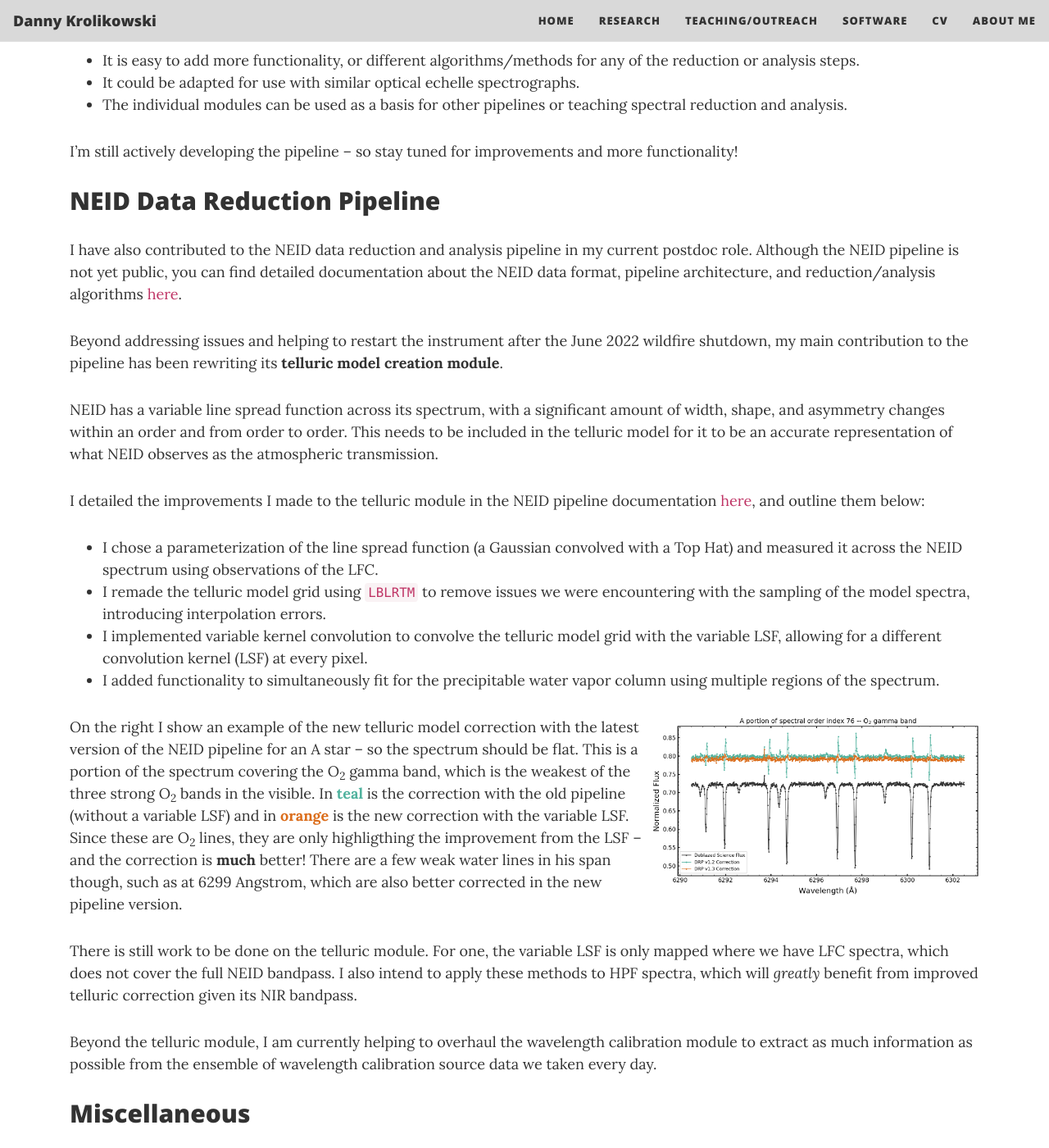
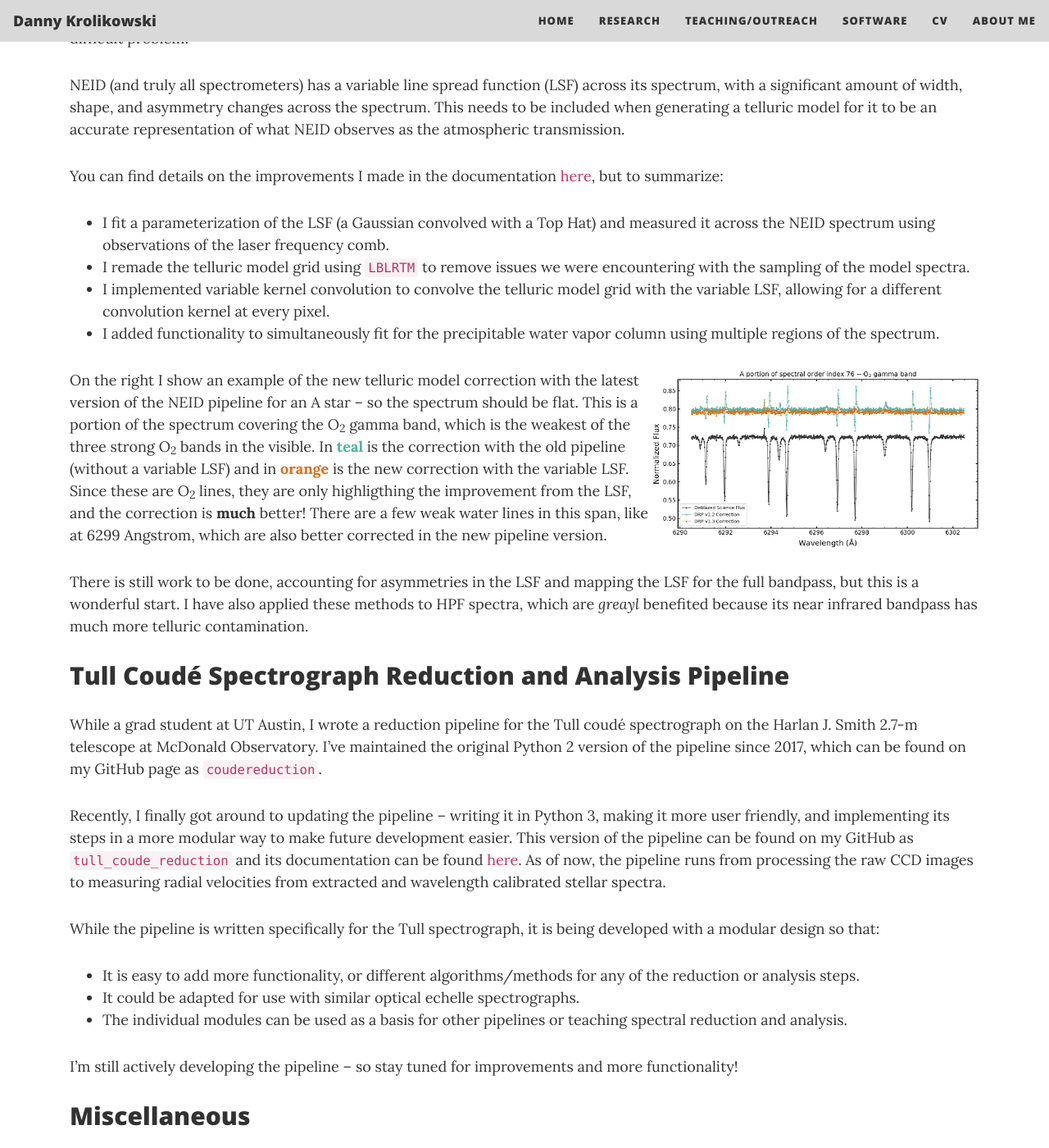
Before and after one commit to dkrolikowski/dkrolikowski.github.io, a Jekyll site: the page built from software.md, in a window 1280 px wide and 1400 px high, scrolled down 1116 px. Shown: the whole window at 82% size. Built offline with Jekyll 4.4.1, drawn with Linux system fonts in a browser that asks for light colours; nearby versions of some CDN libraries; some of the changed text lies outside the part shown.

Commit message:
Update software.md
telluric update

````diff
--- a/software.md
+++ b/software.md
@@ -7,9 +7,34 @@ cover-img:
 ---
 {% include mathjs %}
 
-Writing software, in particular to support others, is one of my favorite parts of being an astronomer. That joy is largely what led me to my current job on the NEID software team, where I am continuing my years of experience working on the reduction and analysis of spectroscopic data.
+My favorite part of my job is writing software to support astronomical instrumentation and the research done by other astronomers. That joy is largely what led me to my current role on the NEID software team, where I am continuing my years of experience working on the reduction and analysis of spectroscopic data, even extending my work to influence the extreme precision radial velocity (EPRV) community at large.
 
-Below I detail software that I have written or plan to write, and my contributions to the NEID pipeline.
+Below I detail software that I have written and contributed to, including the NEID pipeline.
+
+## NEID Data Reduction Pipeline
+
+I have significantly contributed to the NEID pipeline in my current role, the documentation for which can be found [here](https://neid.ipac.caltech.edu/docs/NEID-DRP/).
+
+Beyond addressing issues and helping to restart the instrument after the June 2022 wildfire shutdown, my main contributions to the pipeline have been rewriting its **telluric model creation** and **wavelength calibration** modules.
+
+### Telluric Modeling
+
+Large swaths of the visible and infrared spectrum are absorbed by Earth's atmosphere, contaminating our astronomical observations. The NEID DRP provides a telluric model with which to correct the spectra for Earth's atmosphere. However, this is a difficult problem!
+
+NEID (and truly all spectrometers) has a variable line spread function (LSF) across its spectrum, with a significant amount of width, shape, and asymmetry changes across the spectrum. This needs to be included when generating a telluric model for it to be an accurate representation of what NEID observes as the atmospheric transmission.
+
+You can find details on the improvements I made in the documentation [here](https://neid.ipac.caltech.edu/docs/NEID-DRP/algorithms.html#telluric-model), but to summarize:
+
++ I fit a parameterization of the LSF (a Gaussian convolved with a Top Hat) and measured it across the NEID spectrum using observations of the laser frequency comb.
++ I remade the telluric model grid using [```LBLRTM```](https://github.com/AER-RC/LBLRTM) to remove issues we were encountering with the sampling of the model spectra.
++ I implemented variable kernel convolution to convolve the telluric model grid with the variable LSF, allowing for a different convolution kernel at every pixel.
++ I added functionality to simultaneously fit for the precipitable water vapor column using multiple regions of the spectrum.
+
+[![O2 Gamma Band](/assets/img/o2_gamma_band.png){: width="400" align='right'}](/assets/img/o2_gamma_band.png)
+
+On the right I show an example of the new telluric model correction with the latest version of the NEID pipeline for an A star -- so the spectrum should be flat. This is a portion of the spectrum covering the O<sub>2</sub> gamma band, which is the weakest of the three strong O<sub>2</sub> bands in the visible. In <span style="color:#50b29e; font-weight: bold;">teal</span> is the correction with the old pipeline (without a variable LSF) and in <span style="color:#db6d1b; font-weight: bold">orange</span> is the new correction with the variable LSF. Since these are O<sub>2</sub> lines, they are only highligthing the improvement from the LSF, and the correction is **much** better! There are a few weak water lines in this span, like at 6299 Angstrom, which are also better corrected in the new pipeline version.
+
+There is still work to be done, accounting for asymmetries in the LSF and mapping the LSF for the full bandpass, but this is a wonderful start. I have also applied these methods to HPF spectra, which are *greayl* benefited because its near infrared bandpass has much more telluric contamination.
 
 ## Tull Coudé Spectrograph Reduction and Analysis Pipeline
 
@@ -23,28 +48,6 @@ While the pipeline is written specifically for the Tull spectrograph, it is bein
   + The individual modules can be used as a basis for other pipelines or teaching spectral reduction and analysis.
 
 I'm still actively developing the pipeline -- so stay tuned for improvements and more functionality!
-
-## NEID Data Reduction Pipeline
-
-I have also contributed to the NEID data reduction and analysis pipeline in my current postdoc role. Although the NEID pipeline is not yet public, you can find detailed documentation about the NEID data format, pipeline architecture, and reduction/analysis algorithms [here](https://neid.ipac.caltech.edu/docs/NEID-DRP/).
-
-Beyond addressing issues and helping to restart the instrument after the June 2022 wildfire shutdown, my main contribution to the pipeline has been rewriting its **telluric model creation module**.
-
-NEID has a variable line spread function across its spectrum, with a significant amount of width, shape, and asymmetry changes within an order and from order to order. This needs to be included in the telluric model for it to be an accurate representation of what NEID observes as the atmospheric transmission.
-
-I detailed the improvements I made to the telluric module in the NEID pipeline documentation [here](https://neid.ipac.caltech.edu/docs/NEID-DRP/algorithms.html#telluric-model), and outline them below:
-  + I chose a parameterization of the line spread function (a Gaussian convolved with a Top Hat) and measured it across the NEID spectrum using observations of the LFC.
-  + I remade the telluric model grid using [```LBLRTM```](https://github.com/AER-RC/LBLRTM) to remove issues we were encountering with the sampling of the model spectra, introducing interpolation errors.
-  + I implemented variable kernel convolution to convolve the telluric model grid with the variable LSF, allowing for a different convolution kernel (LSF) at every pixel.
-  + I added functionality to simultaneously fit for the precipitable water vapor column using multiple regions of the spectrum.
-
-[![O2 Gamma Band](/assets/img/o2_gamma_band.png){: width="400" align='right'}](/assets/img/o2_gamma_band.png)
-
-On the right I show an example of the new telluric model correction with the latest version of the NEID pipeline for an A star -- so the spectrum should be flat. This is a portion of the spectrum covering the O<sub>2</sub> gamma band, which is the weakest of the three strong O<sub>2</sub> bands in the visible. In <span style="color:#50b29e; font-weight: bold;">teal</span> is the correction with the old pipeline (without a variable LSF) and in <span style="color:#db6d1b; font-weight: bold">orange</span> is the new correction with the variable LSF. Since these are O<sub>2</sub> lines, they are only highligthing the improvement from the LSF -- and the correction is **much** better! There are a few weak water lines in his span though, such as at 6299 Angstrom, which are also better corrected in the new pipeline version.
-
-There is still work to be done on the telluric module. For one, the variable LSF is only mapped where we have LFC spectra, which does not cover the full NEID bandpass. I also intend to apply these methods to HPF spectra, which will *greatly* benefit from improved telluric correction given its NIR bandpass.
-
-Beyond the telluric module, I am currently helping to overhaul the wavelength calibration module to extract as much information as possible from the ensemble of wavelength calibration source data we taken every day.
 
 ## Miscellaneous
 
````
